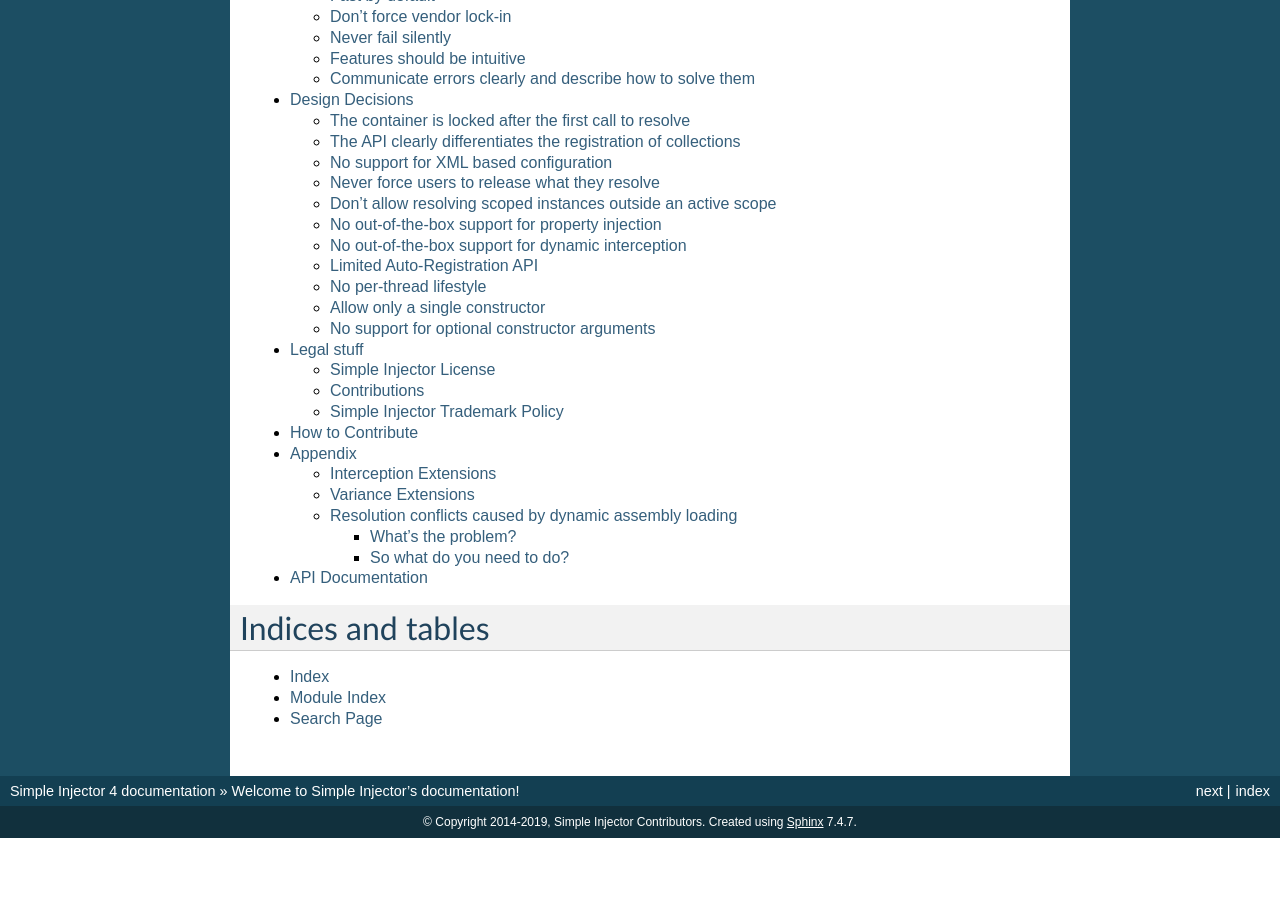
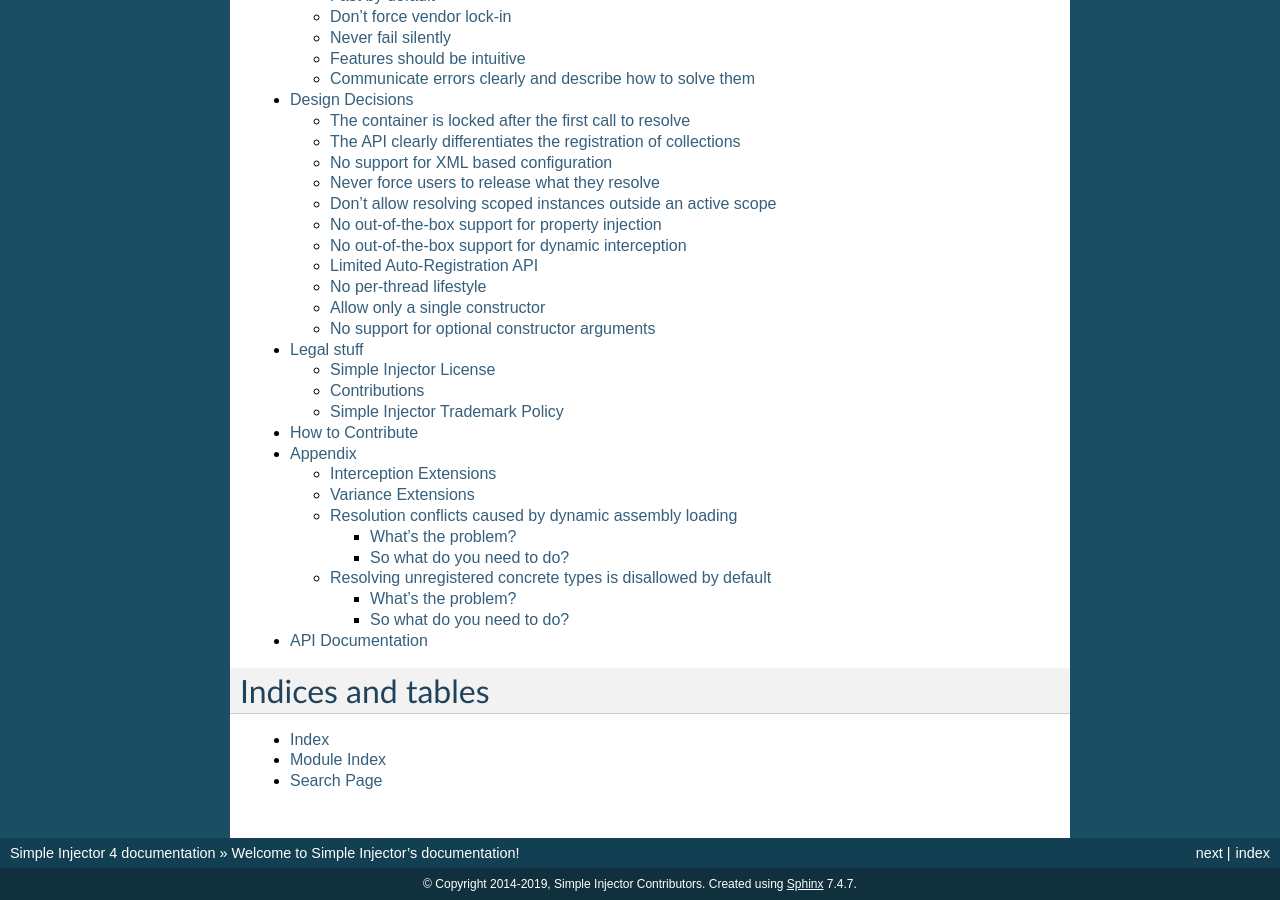
Before and after one commit to simpleinjector/Documentation, a Sphinx documentation site: the page built from source/index.rst, in a window 1280 px wide and 900 px high, scrolled down 3510 px. Built offline with Sphinx 7.4.7, drawn with Linux system fonts in a browser that asks for light colours; pages that are not in the unit, such as notebooks, are missing from menus; before the commit the page ends 4348 px from its top, so only the background shows below that; part of the change alters nothing that is shown.

Commit message:
Added "Resolving unregistered concrete types is disallowed by default" documentation.

```diff
--- a/source/appendix.rst
+++ b/source/appendix.rst
@@ -8,4 +8,4 @@ Appendix
     Interception Extensions <InterceptionExtensions>
     Variance Extensions <varianceextensions>
     Resolution conflicts caused by dynamic assembly loading <assembly-loading-resolution-conflicts>
-    InjectionConsumerInfo.ServiceType is deprecated <injectionconsumerinfo-servicetype-is-deprecated>
+    Resolving unregistered concrete types is disallowed by default <resolving-unregistered-concrete-types-is-disallowed-by-default>
--- /dev/null
+++ b/source/resolving-unregistered-concrete-types-is-disallowed-by-default.rst
@@ -0,0 +1,103 @@
+==============================================================
+Resolving unregistered concrete types is disallowed by default
+==============================================================
+
+Starting with v5.0, Simple Injector will no long resolve unregistered concrete types for you by default. This means that if you resolve a concrete type (e.g. by calling `container.GetInstance<MyConcrete>()`) or have an unregistered concrete type as dependency of some other type, Simple Injector will throw a message similar to the following:
+
+.. container:: Note
+
+    No registration for type {type} could be found. Make sure {type} is registered, for instance by calling 'Container.Register<{type}>();' during the registration phase. An implicit registration could not be made because Container.Options.ResolveUnregisteredConcreteTypes is set to 'false', which is now the default setting in v5. This disallows the container to construct this unregistered concrete type. For more information on why resolving unregistered concrete types is now disallowed by default, and what possible fixes you can apply, see https://simpleinjector.org/ructd.
+
+	concrete types is now disallowed by default, and what possible fixes you can apply,
+
+What's the problem?
+===================
+
+Earlier versions of Simple Injector allowed resolving and injecting concrete types even if they weren't registered in the container. Although this is convenient in several cases, it also leads to errors. Forgetting to register root types, for instance, causes the type to be skipped by verification. This gave a false sense of security. Other issues arise when accidentally resolving a concrete type, where the registered interface should've been resolved. Although the concrete type might be resolved correctly, Simple Injector will not be able to apply any decorators, which are generally applied on the interface.
+
+Because of these pitfalls, not allowing unregistered concrete types to be resolved is a much more sensible default.
+
+So what do you need to do?
+===========================
+
+There are multiple possible solutions you can apply.
+
+* In case you are accidentally injecting or requesting a concrete type, where you should have requested its (registered) interface, the solution is to inject or request the interface instead. Example:
+
+  .. code-block:: c#
+
+      // Component with interface
+      public class TimeProvider : ITimeProvider { ... }
+
+      // Registration
+      container.Register<ITimeProvider, TimeProvider>();
+
+      // Causes error:
+      public class MyController
+      {
+          // Accidental use of concrete dependency
+          public MyController(TimeProvider timeProvider) { ... }
+      }
+
+      // Depend on interface instead
+      public class MyController
+      {
+          // Change to depending on interface instead
+          public MyController(ITimeProvider timeProvider) { ... }
+      }
+
+
+* If you need the concrete type to be injected or requested, you should register that concrete type in the container.
+
+  .. code-block:: c#
+
+      // This registration already existed
+      container.Register<ITimeProvider, TimeProvider>();
+
+      // Add the concrete registration as well.
+      container.Register<TimeProvider>();
+
+      // This allows consumers to depend on this concrete type:
+      public class MyController
+      {
+          public MyController(TimeProvider timeProvider) { ... }
+      }
+
+      // And this allows the concrete class to be requested directly:
+      container.GetInstance<TimeProvider>();
+
+* In case your application depends on Simple Injector's old behavior where unregistered concrete types could be resolved, and you can't easily fix this by registering all concrete types, you can switch to the legacy behavior by setting **Container.Options.ResolveUnregisteredConcreteTypes = true**:
+
+  .. code-block:: c#
+
+      var container = new Container();
+
+      // Reverting to the pre-v5 behavior
+      container.Options.ResolveUnregisteredConcreteTypes = true;
+
+      // This allows you to resolve any unregistered concrete type:
+      container.GetInstance<TimeProvider>();
+
+* In case the concrete types can't be registered, because they don't exist at compile time, you can create **InstanceProducer** instances and resolve from them.
+
+  ASP.NET Web Forms, for instance, generates `Page` classes that derive from classes you wrote. Those generated classes, however, are generated at runtime and, therefore, can't be registered. Still, the runtime might request for these generated sub classes instead.
+
+  For scenarios like the previous, Simple Injector allows for the just-in-time registration of root types, which is a more sensible setting compared to reverting to the old `ResolveUnregisteredConcreteTypes` behavior completely. The following code snippet shows how InstanceProducers can be used to achieve this:
+
+  .. code-block:: c#
+
+      private readonly ConcurrentDictionary<Type, InstanceProducer> producers =
+          new ConcurrentDictionary<Type, InstanceProducer>();
+
+      private readonly Container container;
+
+      public object GetPage(Type pageType)
+      {
+          InstaceProducer producer = this.producers.GetOrAdd(pageType, this.CreateProducer);
+          return producer.GetInstance();
+      }
+
+      private InstanceProducer CreateProducer(Type pageType) =>
+          Lifestyle.Transient.CreateProducer(pageType, pageType, this.container);
+
+  In the previous code snippet, the `GetPage` method functions as factory method, which delegates the creation of instances back to Simple Injector. It does so by creating (and caching) `InstanceProducer` instances. Because `GetPage` could be called by multiple threads simultaniously, a `ConcurrentDictionary` is used as cache. Caching of `InstanceProducer` instances is important, because there is a lot of overhead in the creation `InstanceProducer` and every first call to `InstanceProducer.GetInstance`.
```
